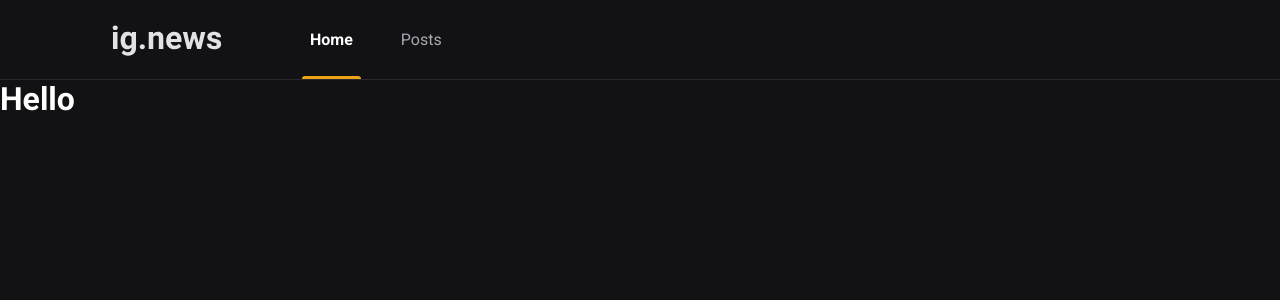
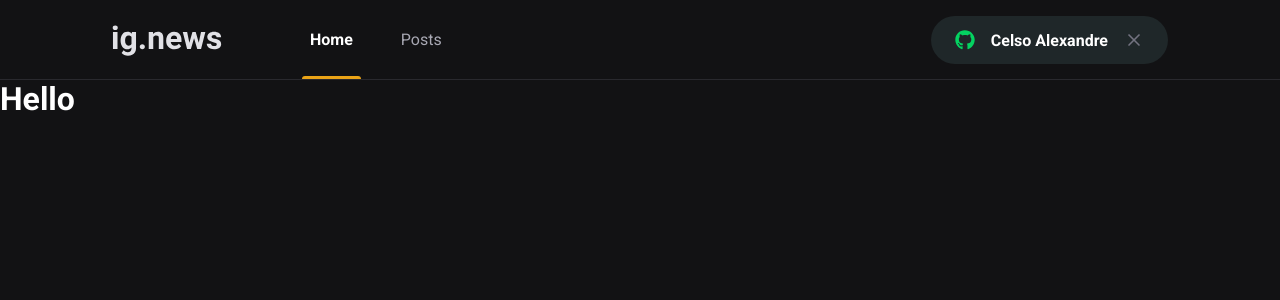
Before and after one commit to celso-alexandre/rocketseat-ignite-2021, a Next.js app in the folder reactjs/03-ignews/: page / in a window 1280 px wide. Shown: the top 300 px of the page. Built offline with nearby package versions, Linux system fonts and the light colour scheme.

Commit message:
react: 03-ignews: 2.2: SignInButton component

```diff
--- a/reactjs/03-ignews/package.json
+++ b/reactjs/03-ignews/package.json
@@ -10,7 +10,8 @@
   "dependencies": {
     "next": "10.1.3",
     "react": "17.0.2",
-    "react-dom": "17.0.2"
+    "react-dom": "17.0.2",
+    "react-icons": "^4.2.0"
   },
   "devDependencies": {
     "@types/node": "^14.14.41",
--- a/reactjs/03-ignews/src/components/Header/index.tsx
+++ b/reactjs/03-ignews/src/components/Header/index.tsx
@@ -1,4 +1,5 @@
 import styles from './styles.module.scss';
+import { SignInButton } from '../SignInButton';
 
 export function Header() {
   return (
@@ -9,6 +10,8 @@
           <a className={styles.active} href="/">Home</a>
           <a href="/posts">Posts</a>
         </nav>
+
+        <SignInButton />
       </div>
     </header>
   );
--- a/reactjs/03-ignews/src/components/Header/styles.module.scss
+++ b/reactjs/03-ignews/src/components/Header/styles.module.scss
@@ -51,4 +51,8 @@
       }
     }
   }
+
+  button {
+    margin-left: auto;
+  }
 }
--- /dev/null
+++ b/reactjs/03-ignews/src/components/SignInButton/index.tsx
@@ -0,0 +1,26 @@
+import { FaGithub } from 'react-icons/fa';
+import { FiX } from 'react-icons/fi';
+import styles from './styles.module.scss';
+
+export function SignInButton() {
+  const isUserLoggedIn = true;
+
+  return isUserLoggedIn ? (
+    <button
+      type="button"
+      className={styles.signInButton}
+    >
+      <FaGithub color="#04d361" />
+      Celso Alexandre
+      <FiX color="#737380" className={styles.closeIcon} />
+    </button>
+  ) : (
+    <button
+      type="button"
+      className={styles.signInButton}
+    >
+      <FaGithub color="#eba417" />
+      Sign in with Github
+    </button>
+  );
+}
--- /dev/null
+++ b/reactjs/03-ignews/src/components/SignInButton/styles.module.scss
@@ -0,0 +1,33 @@
+.signInButton {
+  height: 3rem;
+  border-radius: 3rem;
+  background: var(--gray-850);
+  border: 0;
+  padding: 0 1.5rem;
+
+  display: flex;
+  align-items: center;
+  justify-content: center;
+
+  color: var(--white);
+  font-weight: bold;
+
+  svg {
+    width: 20px;
+    height: 20px;
+  }
+
+  svg:first-child {
+    margin-right: 1rem;
+  }
+
+  svg.closeIcon {
+    margin-left: 1rem;
+  }
+
+  transition: filter 0.2s;
+
+  &:hover {
+    filter: brightness(0.8);
+  }
+}
--- a/reactjs/03-ignews/src/styles/global.scss
+++ b/reactjs/03-ignews/src/styles/global.scss
@@ -10,6 +10,7 @@
   --gray-100: #e1e1e6;
   --gray-300: #a8a8b3;
   --gray-800: #29292e;
+  --gray-850: #1f2729;
   --gray-900: #121214;
 
   --cyan-500: #61dafb;
```
Also changed, not shown: 1 other file (tests, documents, lock files or other folders).
